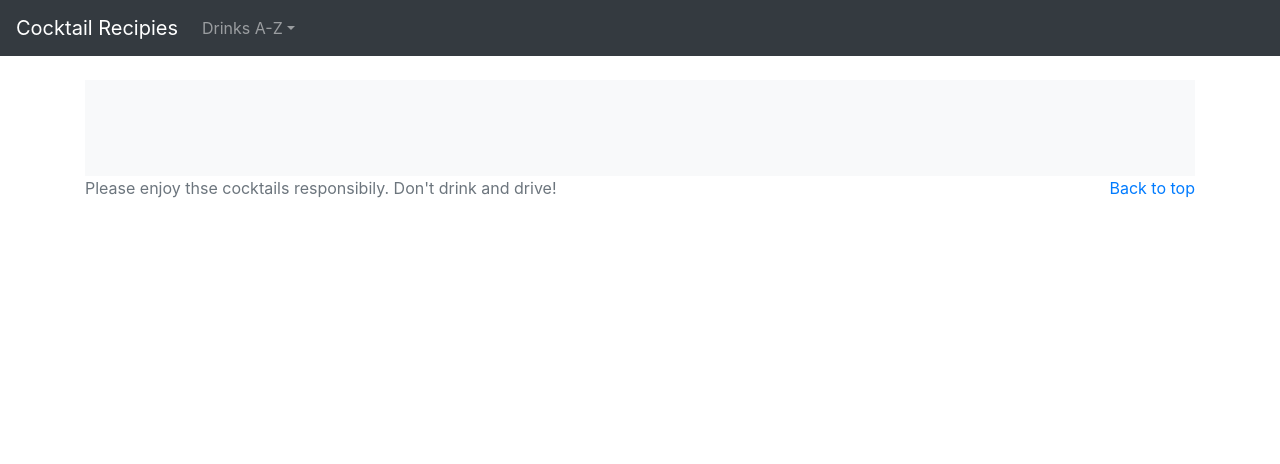
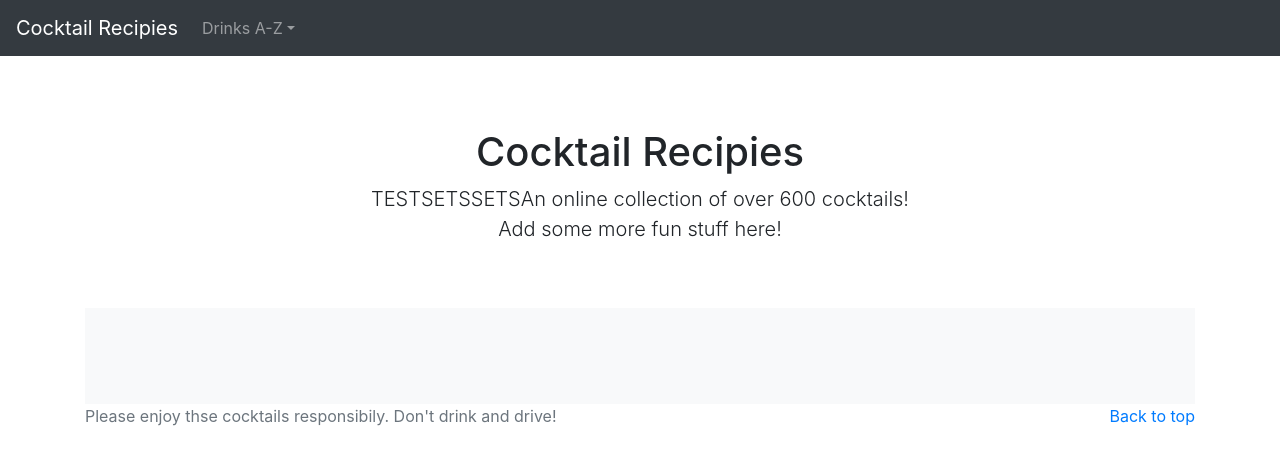
Before and after one commit to jmhubbard/cocktails_website_using_cocktails_api, a website: page views/recipie.html in a window 1280 px wide. Drawn offline with nearby package versions, Linux system fonts and the light colour scheme; no server answers.

Commit message:
added in starter template class

```diff
--- a/views/recipie.html
+++ b/views/recipie.html
@@ -54,10 +54,10 @@
 
 <main role="main" class="container">
 
-  <!-- <div class="starter-template">
+  <div class="starter-template">
     <h1>Cocktail Recipies</h1>
     <p class="lead">TESTSETSSETSAn online collection of over 600 cocktails!<br>Add some more fun stuff here!</p>
-  </div> -->
+  </div>
 
   <div class="album py-5 bg-light">
     <div class="container">
```
